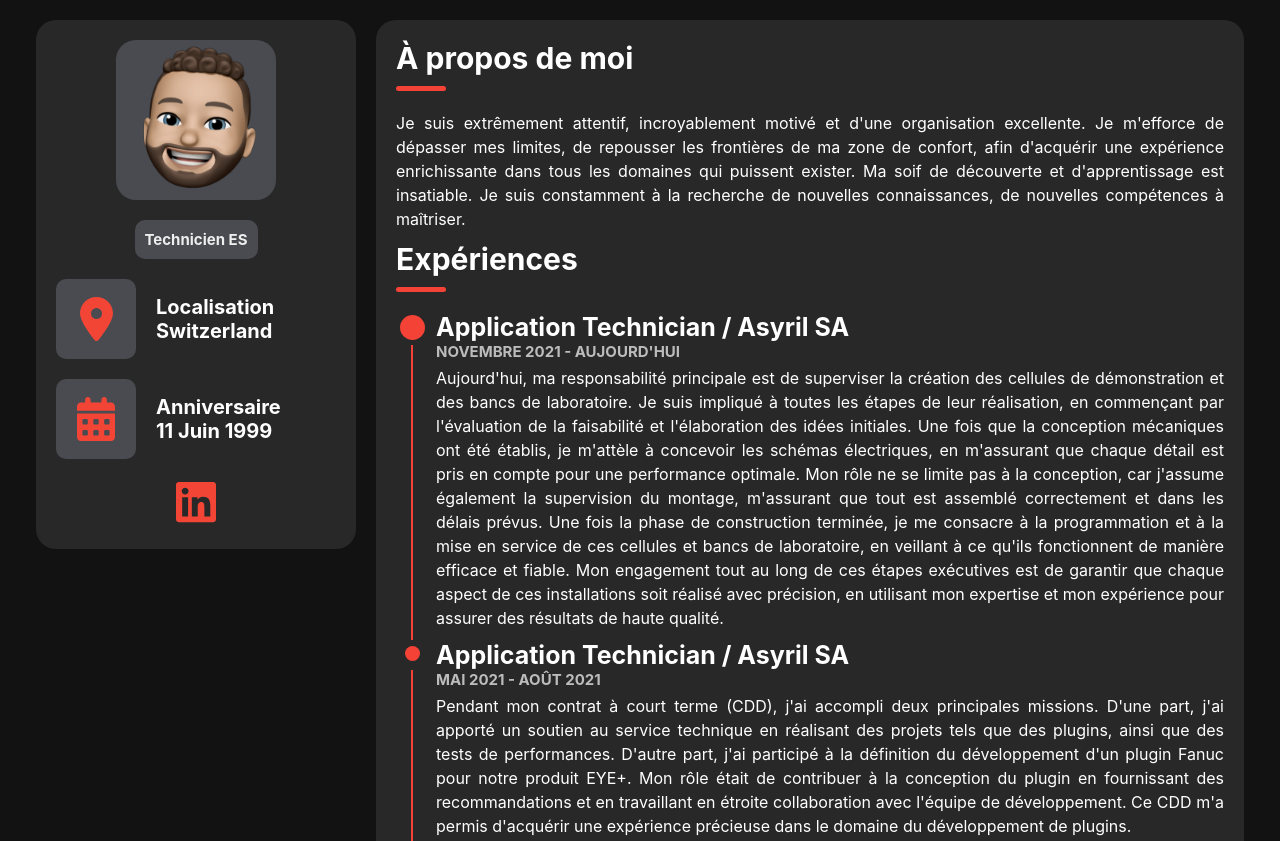
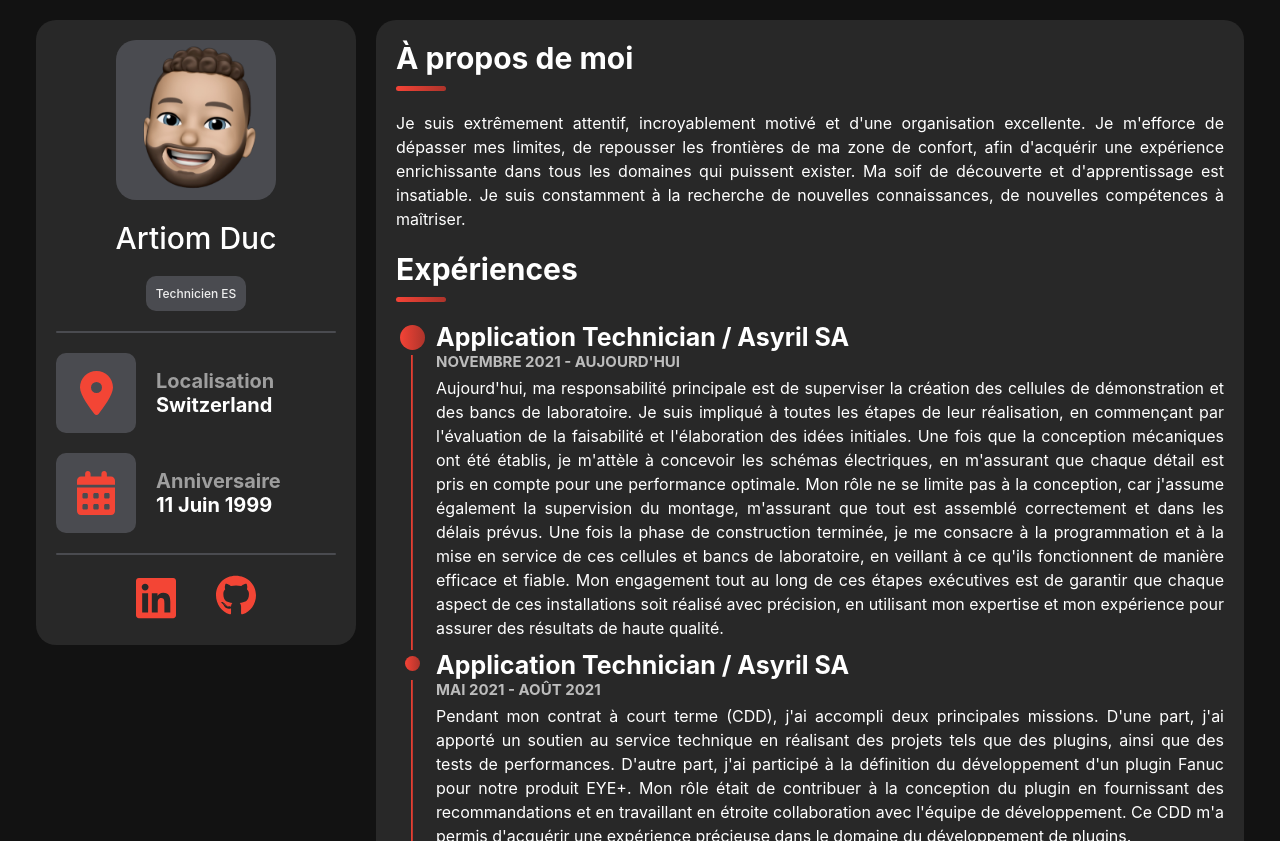
Before and after one commit to ArtiomInc/portfolio, a website built with Vite: page index.html in a window 1280 px wide. Shown: the top 841 px of the page. Built offline with nearby package versions, Linux system fonts and the light colour scheme; a web font is replaced by a local one.

Commit message:
Added separator into basic card

```diff
--- a/index.html
+++ b/index.html
@@ -12,9 +12,13 @@
         <div class="avatar">
           <img class="avatar_img" src="./src/pictures/artiom_duc.png" alt="artiom duc">
         </div>
+        <div class="name">
+          <h1>Artiom Duc</h1>
+        </div>
         <div class="job_title">
           <h4>Technicien ES</h4>
         </div>
+        <div class="basic_separator"></div>
         <div class="info">
           <div class="container location">
             <div class="container_icon">
@@ -39,9 +43,13 @@
             </div>
           </div>
         </div>
+        <div class="basic_separator"></div>
         <div class="icon">
           <a href="https://www.linkedin.com/in/artiom-duc/" target="_blank">
-              <img class="linkedin_icon" src="./src/icons/linkedin.svg" alt="linkedin">
+            <img class="social_icon" src="./src/icons/linkedin.svg" alt="linkedin">
+          </a>
+          <a href="https://github.com/ArtiomInc" target="_blank">
+            <img class="social_icon" src="./src/icons/github.svg" alt="github">
           </a>
         </div>
       </div>
--- a/src/style.css
+++ b/src/style.css
@@ -1,6 +1,7 @@
 :root {
   --background: rgb(18, 18, 18);
-  --primary: #f44336;
+  --primary: linear-gradient(90deg, rgba(244,67,54,1) 0%, rgba(173,52,43,1) 100%);
+  --primary-select: #f44336;
   --card-primary: rgb(40, 40, 40);
   --card-secondary: rgb(74, 75, 80);
 }
@@ -14,6 +15,10 @@
 @font-face {
   font-family: Inter;
   src: url(./fonts/Inter/Inter-VariableFont_slnt\,wght.ttf);
+}
+
+::selection{
+  background: var(--primary-select);
 }
 
 body {
@@ -50,7 +55,7 @@ h3 {
 
 h4 {
   font-family: Inter;
-  font-size: 15px;
+  font-size: 12px;
   color: #eee;
 }
 
@@ -65,6 +70,7 @@ p {
   color: #fff;
   line-height: 1.5em;
   justify-content: baseline;
+  /*font-weight: 300;*/
 }
 
 .card {
@@ -87,12 +93,29 @@ p {
   padding: 20px;
 }
 
+.basic_separator {
+  background: var(--card-secondary);
+  height: 2px;
+  width: 100%;
+  border-radius: 1px;
+  margin: 0 auto 20px auto;
+}
+
 .avatar {
   margin: 0 auto 20px auto;
   background: var(--card-secondary);
   border-radius: 20px;
   width: 160px;
   height: 160px;
+}
+
+.name {
+  margin-bottom: 20px;
+  display: flex;
+  justify-content: center;
+}
+.name > h1 {
+  font-weight: 500;
 }
 
 .job_title {
@@ -102,6 +125,10 @@ p {
   border-radius: 10px;
   width: fit-content;
   height: 100%;
+}
+
+.job_title > h4 {
+  font-weight: 500;
 }
 
 .avatar_img {
@@ -151,6 +178,7 @@ p {
 
 .container_name > h3 {
   align-self: flex-end;
+  color: rgb(158, 158, 158);
 }
 
 .icon {
@@ -158,15 +186,16 @@ p {
   justify-content: center;
 }
 
-.linkedin_icon {
+.social_icon {
   width: 40px;
+  margin: 0 20px 0 20px;
   filter: invert(40%) sepia(44%) saturate(4062%) hue-rotate(339deg) brightness(95%) contrast(101%)
 }
 
 .separator {
   width: 50px;
   height: 5px;
-  background-color: var(--primary);
+  background: var(--primary);
   border-radius: 2.5px;
   margin-top: 10px;
   margin-bottom: 20px;
@@ -174,7 +203,10 @@ p {
 
 .about_me {
   text-align: justify;
-  margin-bottom: 10px;
+  margin-bottom: 20px;
+}
+.resume {
+  margin-bottom: 20px;
 }
 
 .timeline > .timeline_container{
@@ -185,7 +217,7 @@ p {
 
 .timeline_container > .content::before {
   content: "";
-  background-color: var(--primary);
+  background: var(--primary);
   width: 15px;
   height: 15px;
   position: absolute;
@@ -196,7 +228,7 @@ p {
 
 .first > .content::before {
   content: "";
-  background-color: var(--primary);
+  background: var(--primary);
   width: 25px;
   height: 25px;
   position: absolute;
@@ -207,7 +239,7 @@ p {
 
 .timeline_container > .content::after{
   content: "";
-  background-color: var(--primary);
+  background: var(--primary);
   width: 2px;
   position: absolute;
   top: 30px;
@@ -217,7 +249,7 @@ p {
 
 .first > .content::after{
   content: "";
-  background-color: var(--primary);
+  background: var(--primary);
   width: 2px;
   position: absolute;
   top: 33px;
@@ -226,7 +258,7 @@ p {
 }
 
 .last > .content::after{
-  background-color: var(--primary);
+  background: var(--primary);
   width: 0;
   position: absolute;
   top: 0;
@@ -239,6 +271,9 @@ p {
   text-align: justify;
 }
 
+.school {
+  margin-bottom: 20px;
+}
 .project {
   text-align: justify;
 }
@@ -297,4 +332,7 @@ p {
   .container_name, .container_value {
     width: 200px;
   }
+  .info {
+    padding-top: 0;
+  }
 }
```
Also changed, not shown: src/icons/github.svg (added). Lines whose indentation alone changed are shown as unchanged.
